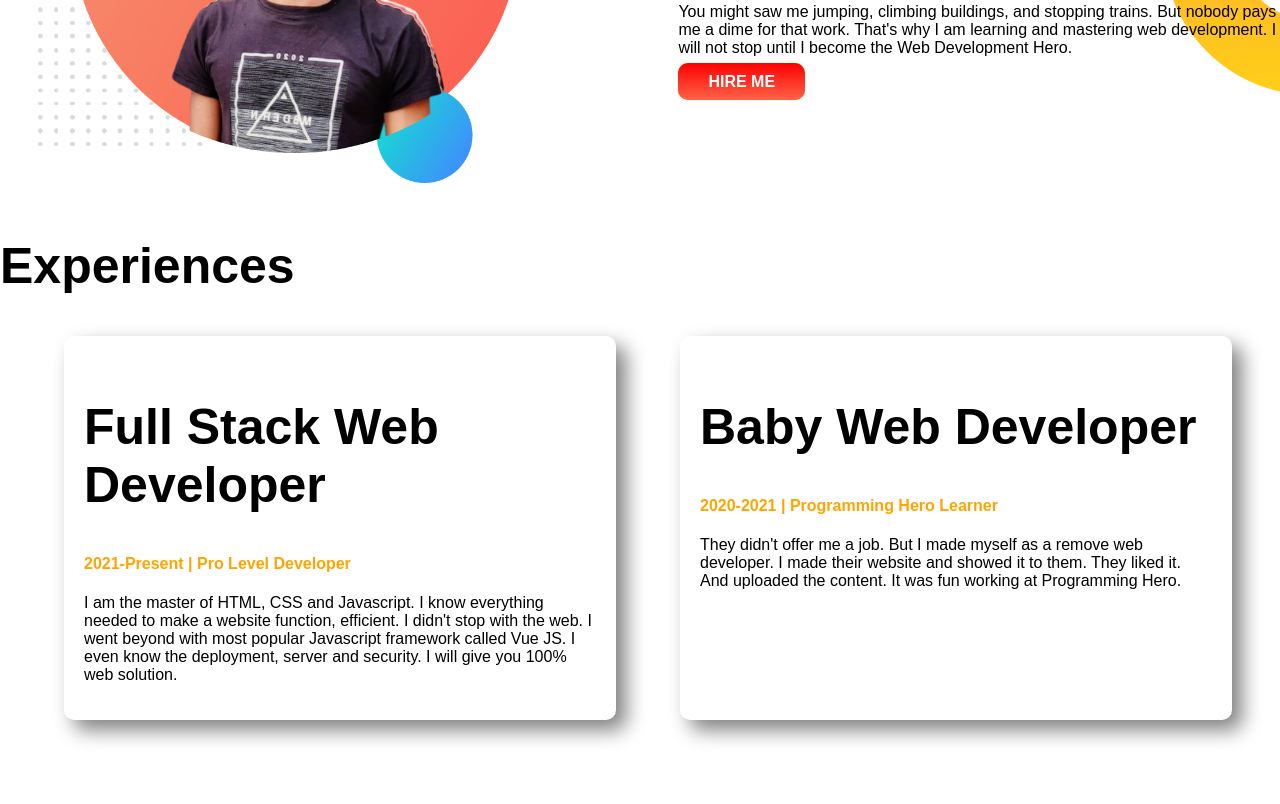
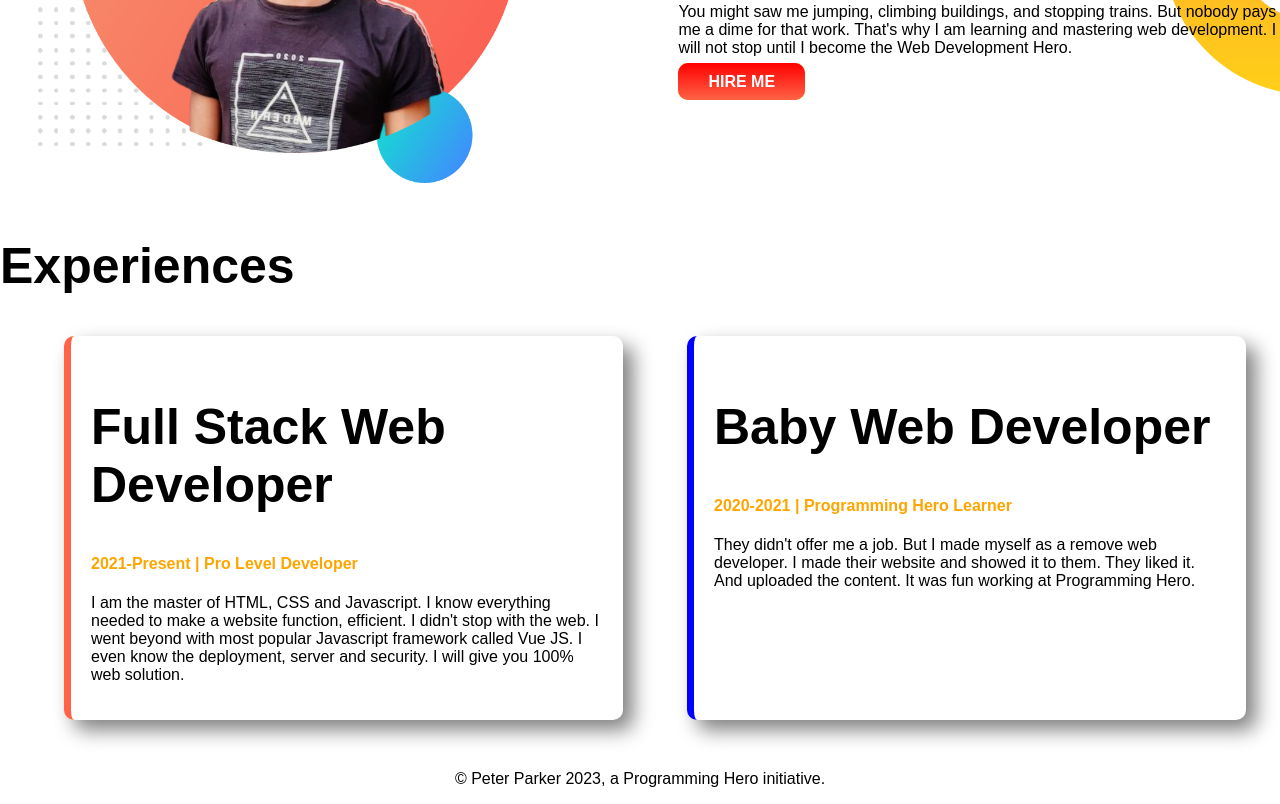
Before and after one commit to mkmasudrana806/developer-portfolio, a plain HTML site: page index.html in a window 1280 px wide. Shown: the part 827-1631 px from the top of the page. Before the commit the page ends 1597 px from the top, so only its background shows below. Drawn offline with Linux system fonts and the light colour scheme; a web font is replaced by a local one.

Commit message:
footer added

```diff
--- a/index.html
+++ b/index.html
@@ -52,19 +52,21 @@
     <section class="experienced-area">
         <h1>Experiences</h1>
         <div class="flexible-container">
-            <div class="experience-item">
+            <div id="full-stack-developer" class="experience-item">
                 <h1>Full Stack Web Developer</h1>
                 <h4 class="orange-color">2021-Present | Pro Level Developer</h4>
                 <p>I am the master of HTML, CSS and Javascript. I know everything needed to make a website function, efficient. I didn't stop with the web. I went beyond with most popular Javascript framework called Vue JS. I even know the deployment, server and security. I will give you 100% web solution.</p>
             </div>
-            <div class="experience-item">
+            <div id="baby-web-developer" class="experience-item">
                 <h1>Baby Web Developer</h1>
                 <h4 class="orange-color">2020-2021 | Programming Hero Learner</h4>
                 <p>They didn't offer me a job. But I made myself as a remove web developer. I made their website and showed it to them. They liked it. And uploaded the content. It was fun working at Programming Hero.</p>
             </div>
         </div>
     </section>
-
+<footer>
+  <p>© Peter Parker 2023, a Programming Hero initiative.</p>
+</footer>
 
   </body>
 </html>
--- a/style.css
+++ b/style.css
@@ -49,4 +49,14 @@ background-image:linear-gradient(red,tomato) ;
     margin-left: 5%;
     padding: 20px;
     border-radius: 10px;
+
 }
+#full-stack-developer{
+    border-left: 7px solid tomato;
+}
+#baby-web-developer{
+    border-left: 7px solid blue;
+}
+footer{
+    text-align: center;
+}
```
